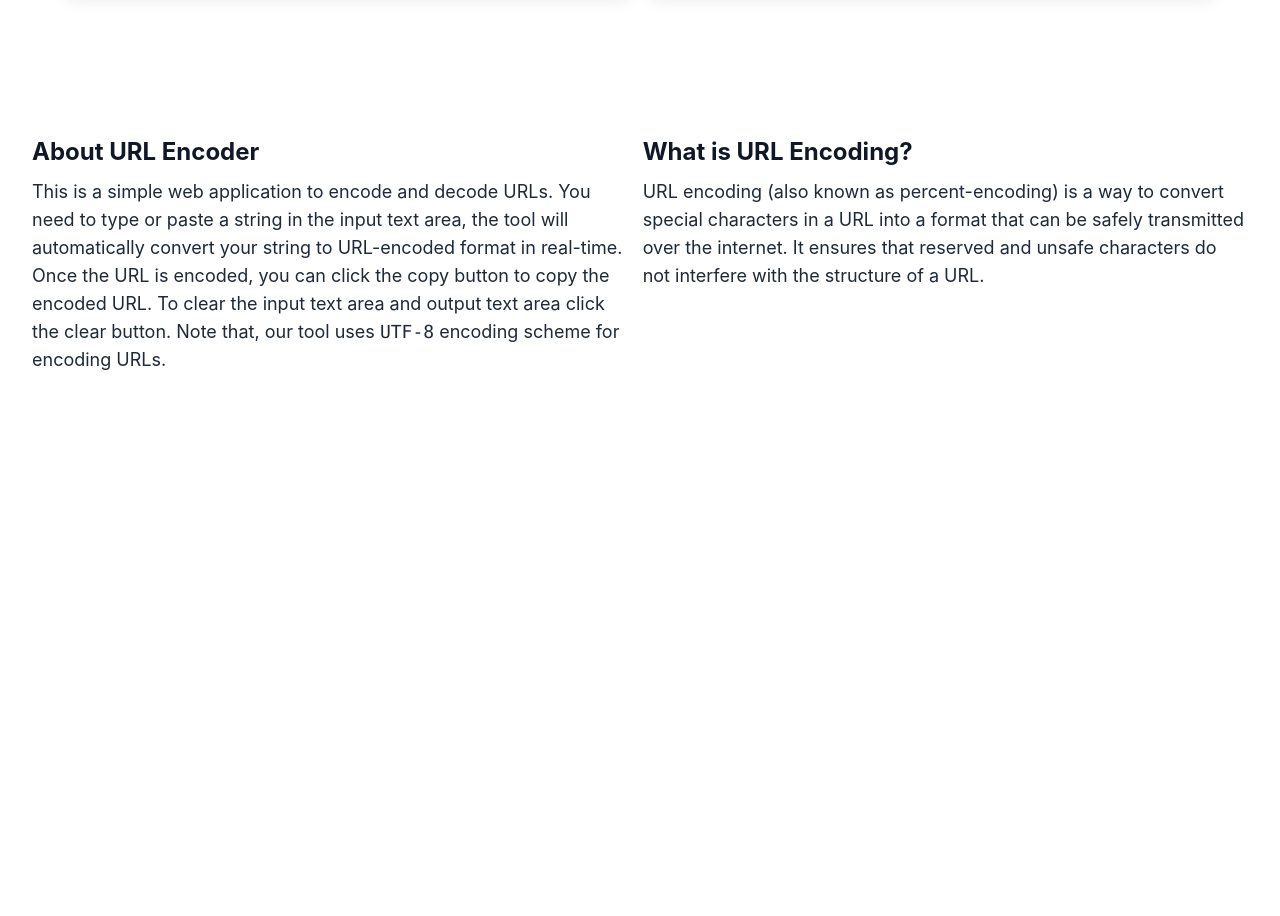
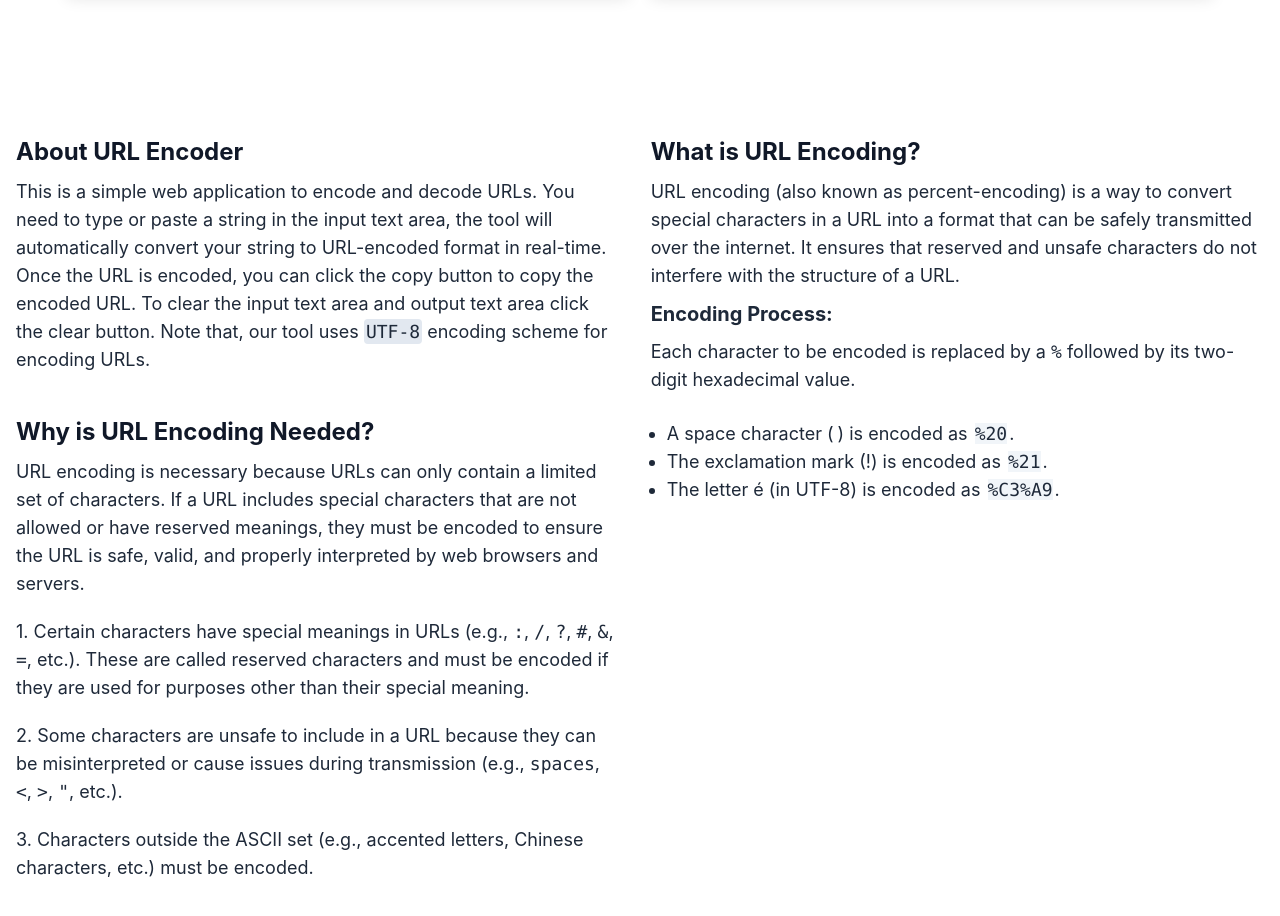
Before and after one commit to blueorionn/url-encoder-decoder, a website built with Vite: page index.html in a window 1280 px wide. Shown: the part 760-1676 px from the top of the page. Before the commit the page ends 1224 px from the top, so only its background shows below. Built offline with nearby package versions, Linux system fonts and the light colour scheme.

Commit message:
added extra artile content

```diff
--- a/index.html
+++ b/index.html
@@ -33,7 +33,7 @@
           URL Encoder/Decoder
         </h1>
       </section>
-      <section class="max-w-7xl mx-auto p-4 lg:p-16">
+      <section class="max-w-7xl w-full mx-auto p-4 lg:p-16">
         <div class="my-4 lg:my-8 w-full flex gap-4">
           <button
             type="button"
@@ -88,23 +88,59 @@
         </section>
       </section>
       <section
-        class="max-w-7xl mx-auto px-8 py-8 lg:py-16 xl:py-20 grid grid-flow-row lg:grid-flow-col gap-4"
+        class="max-w-7xl w-full mx-auto px-4 py-8 lg:py-16 xl:py-20 grid grid-flow-row lg:grid-flow-col gap-4 lg:gap-8"
       >
-        <div class="w-full">
+        <div class="flex flex-col gap-4 lg:gap-8">
+          <div class="w-full h-max">
             <h1 class="font-bold text-xl lg:text-2xl text-gray-900">
               About URL Encoder
             </h1>
             <p class="py-2.5 text-base lg:text-lg text-gray-800">
-            This is a simple web application to encode and decode URLs. You need
-            to type or paste a string in the input text area, the tool will
-            automatically convert your string to URL-encoded format in
-            real-time. Once the URL is encoded, you can click the copy button to
-            copy the encoded URL. To clear the input text area and output text
-            area click the clear button. Note that, our tool uses
-            <code>UTF-8</code> encoding scheme for encoding URLs.
+              This is a simple web application to encode and decode URLs. You
+              need to type or paste a string in the input text area, the tool
+              will automatically convert your string to URL-encoded format in
+              real-time. Once the URL is encoded, you can click the copy button
+              to copy the encoded URL. To clear the input text area and output
+              text area click the clear button. Note that, our tool uses
+              <code class="p-0.5 rounded bg-slate-200">UTF-8</code> encoding
+              scheme for encoding URLs.
             </p>
           </div>
-        <div class="w-full">
+          <div class="w-full h-max">
+            <h1 class="font-bold text-xl lg:text-2xl text-gray-900">
+              Why is URL Encoding Needed?
+            </h1>
+            <p class="py-2.5 text-base lg:text-lg text-gray-800">
+              URL encoding is necessary because URLs can only contain a limited
+              set of characters. If a URL includes special characters that are
+              not allowed or have reserved meanings, they must be encoded to
+              ensure the URL is safe, valid, and properly interpreted by web
+              browsers and servers.
+            </p>
+            <ol>
+              <li class="py-2.5 text-base lg:text-lg text-gray-800">
+                1. Certain characters have special meanings in URLs
+                (e.g.,
+                <code>:</code>, <code>/</code>, <code>?</code>, <code>#</code>,
+                <code>&</code>, <code>=</code>, etc.). These are called reserved
+                characters and must be encoded if they are used for purposes
+                other than their special meaning.
+              </li>
+              <li class="py-2.5 text-base lg:text-lg text-gray-800">
+                2. Some characters are unsafe to include in a URL because
+                they can be misinterpreted or cause issues during transmission
+                (e.g., <code>spaces</code>, <code>&lt;</code>,
+                <code>&gt;</code>, <code>"</code>, etc.).
+              </li>
+              <li class="py-2.5 text-base lg:text-lg text-gray-800">
+                3. Characters outside the ASCII set (e.g., accented letters,
+                Chinese characters, etc.) must be encoded.
+              </li>
+            </ol>
+          </div>
+        </div>
+        <div class="flex flex-col gap-4 lg:gap-8">
+          <div class="w-full h-max">
             <h1 class="font-bold text-xl lg:text-2xl text-gray-900">
               What is URL Encoding?
             </h1>
@@ -114,6 +150,28 @@
               transmitted over the internet. It ensures that reserved and unsafe
               characters do not interfere with the structure of a URL.
             </p>
+            <h2 class="font-bold text-lg lg:text-xl text-gray-800">
+              Encoding Process:
+            </h2>
+            <p class="py-2.5 text-base lg:text-lg text-gray-800">
+              Each character to be encoded is replaced by a
+              <code>%</code> followed by its two-digit hexadecimal value.
+            </p>
+            <ul class="mx-4 my-2.5 lg:my-4 list-disc">
+              <li class="text-base lg:text-lg text-gray-800">
+                A space character (<code class="mx-0.5 bg-slate-100"></code>) is
+                encoded as <code class="mx-0.5 bg-slate-100">%20</code>.
+              </li>
+              <li class="text-base lg:text-lg text-gray-800">
+                The exclamation mark (!) is encoded as
+                <code class="mx-0.5 bg-slate-100">%21</code>.
+              </li>
+              <li class="text-base lg:text-lg text-gray-800">
+                The letter é (in UTF-8) is encoded as
+                <code class="mx-0.5 bg-slate-100">%C3%A9</code>.
+              </li>
+            </ul>
+          </div>
         </div>
       </section>
     </main>
```
Lines whose indentation alone changed are shown as unchanged.
